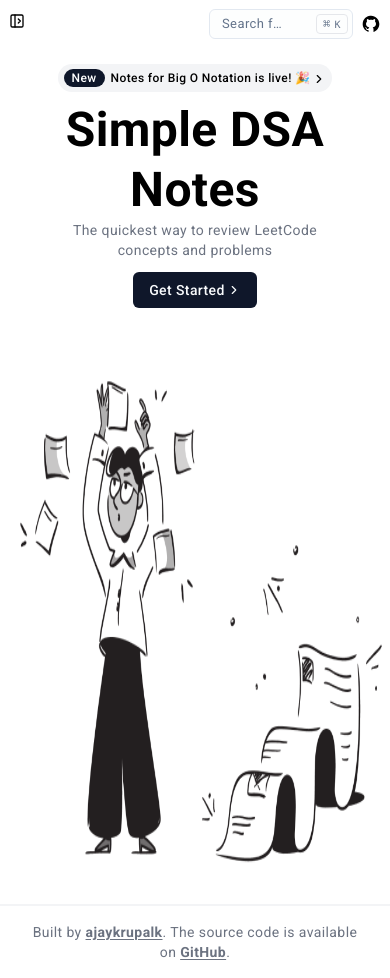
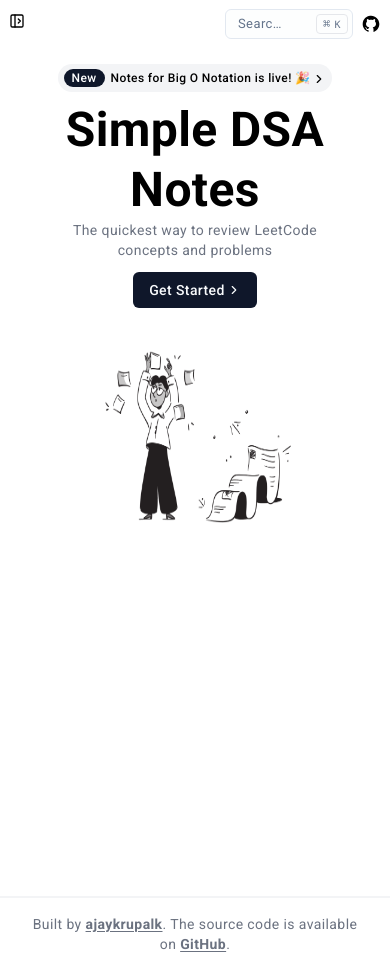
Before and after one commit to ajaykrupalk/revisedsa, a React (Vite) app: page / in a window 390 px wide. Built offline with nearby package versions, Linux system fonts and the light colour scheme.

Commit message:
changed responsive changes

```diff
--- a/src/components/core/Footer.tsx
+++ b/src/components/core/Footer.tsx
@@ -1,6 +1,6 @@
 export default function Footer() {
   return (
-    <div className="mt-4 w-full h-fit px-8 py-4 text-center text-sm text-gray-500 border-t-2 border-gray-100 bg-white sm:text-left">
+    <div className="mt-2 w-full h-fit px-8 py-4 text-center text-sm text-gray-500 border-t-2 border-gray-100 bg-white sm:text-left sm:mt-6">
         <p>
             Built by <a href="https://github.com/ajaykrupalk" className="underline underline-offset-2 font-semibold" target="_blank">ajaykrupalk</a>.
             The source code is available on <a href="https://github.com/ajaykrupalk/revisedsa" className="underline underline-offset-2 font-semibold" target="_blank">GitHub</a>.
--- a/src/components/core/Hero.tsx
+++ b/src/components/core/Hero.tsx
@@ -6,7 +6,7 @@
         <div className='m-auto mt-3 flex flex-col justify-center h-full text-center w-full'>
             <HeroText/>
             <div className="w-full h-full flex justify-center mt-7">
-                <img src={HeroImage} alt="Notes" className="w-full h-auto sm:w-[400px]"/>
+                <img src={HeroImage} alt="Notes" className="w-[200px] h-[200px] sm:w-[400px] sm:h-auto"/>
             </div>
         </div>
     )
--- a/src/components/core/Menu.tsx
+++ b/src/components/core/Menu.tsx
@@ -2,7 +2,7 @@
 
 export default function Menu() {
     return (
-        <div className="ml-2 h-screen w-full text-normal leading-loose overflow-y-hidden sm:text-[14px] sm:w-60 sm:px-4 sm:mt-3 sm:ml-3">
+        <div className="ml-2 h-screen w-full text-normal leading-loose overflow-y-hidden sm:text-[14px] sm:w-48 lg:w-60 sm:px-4 sm:mt-3 sm:ml-3">
             <div className="mt-3">
                 <h3 className="font-semibold text-slate-900">Getting Started</h3>
                 <div className="flex flex-col items-start">
--- a/src/components/core/SearchBar.tsx
+++ b/src/components/core/SearchBar.tsx
@@ -33,7 +33,7 @@
     }, [])
 
     return (
-        <div className="w-36 sm:w-full max-w-sm mx-auto">
+        <div className="w-32 sm:w-full max-w-sm mx-auto">
             <button className="w-full flex justify-between rounded-md py-1 pl-3 pr-1 text-slate-500 border border-slate-200 bg-slate-50/30 hover:text-slate-900" onClick={() => setOpen(true)}>
                 <span className="mr-8 font-normal text-[13px] truncate">Search for documentation...</span>
                 <kbd className="pointer-events-none inline-flex h-5 select-none items-center gap-1 rounded border bg-muted px-1.5 font-mono text-[10px] font-normal text-muted-foreground opacity-100">
```
